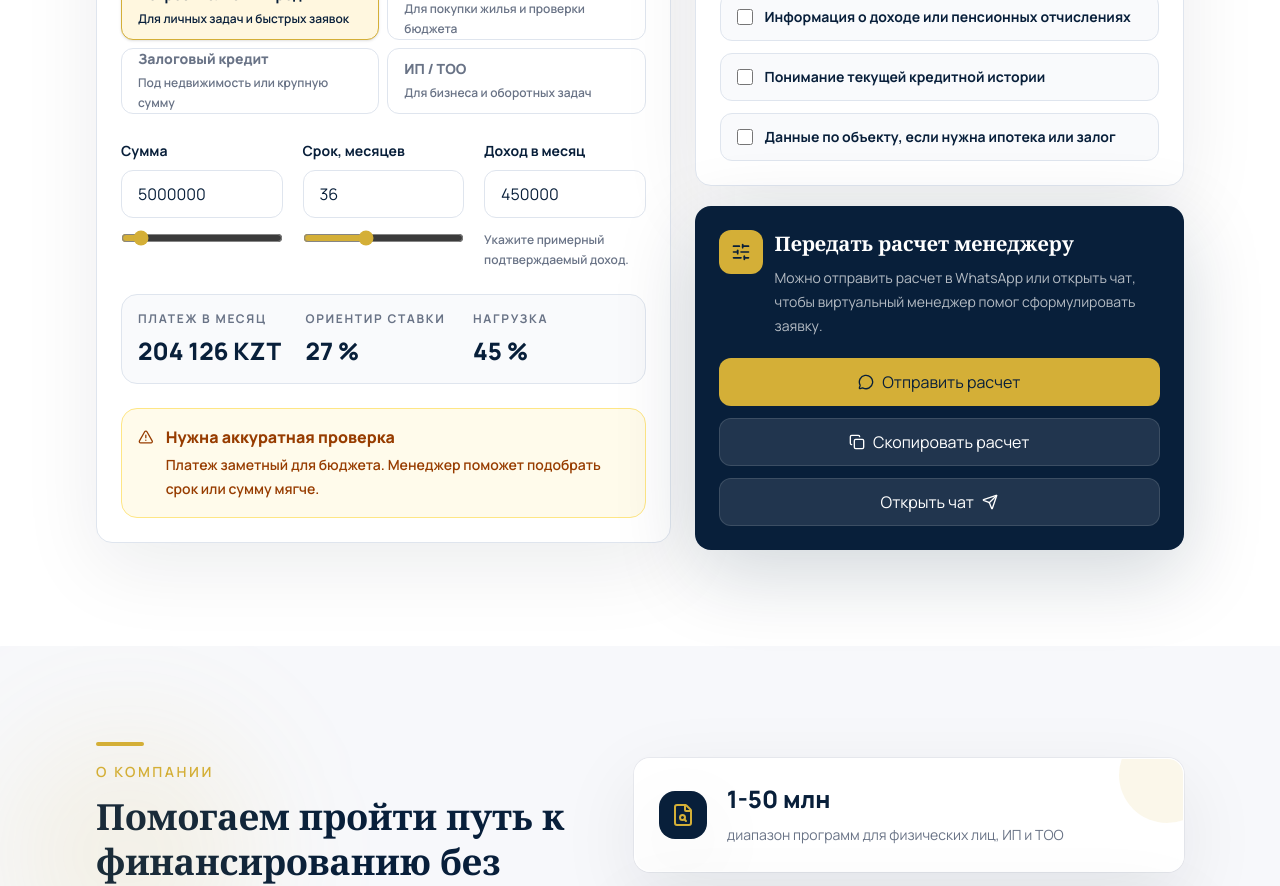
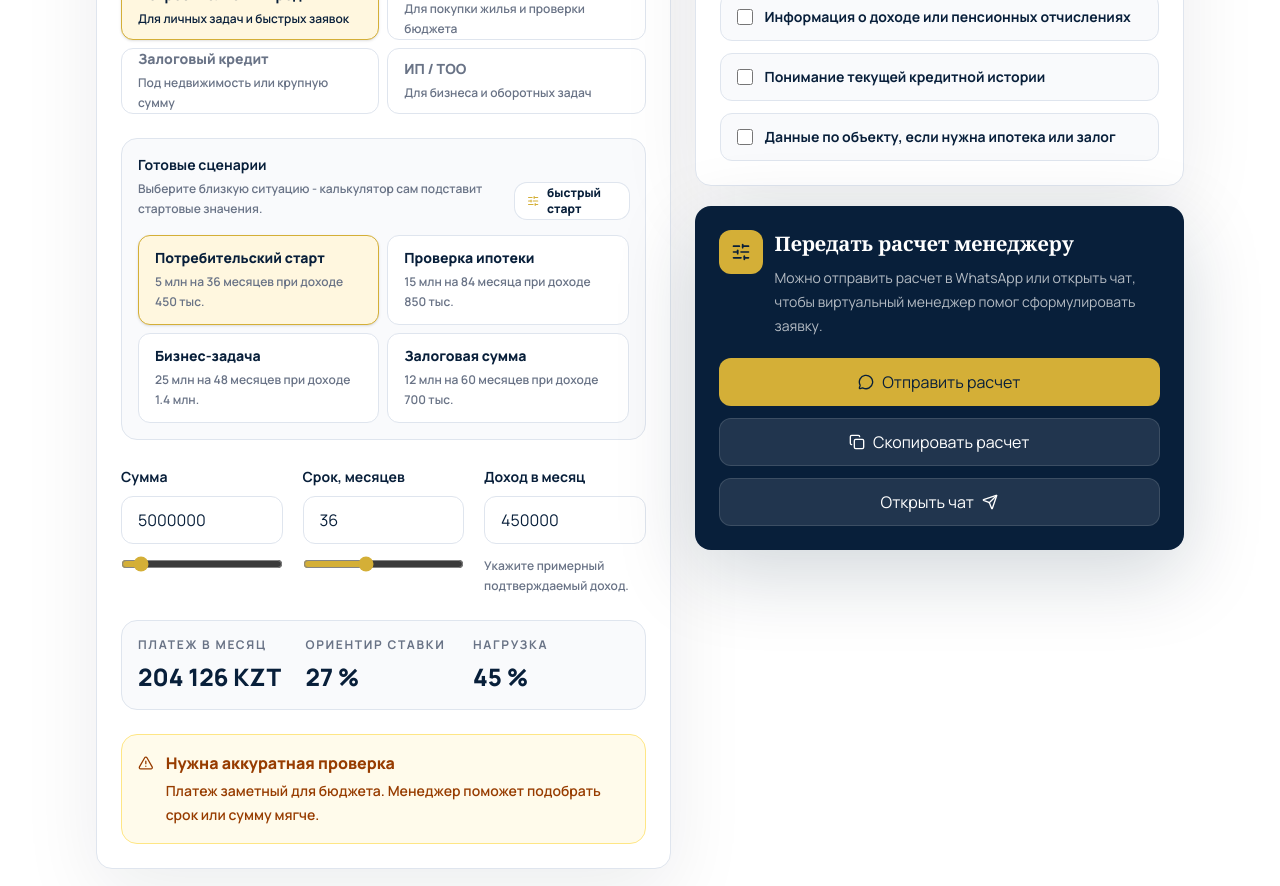
Before and after one commit to talgat-code/mmfinance-prac-, a React (Vite) app: page / in a window 1280 px wide. Shown: the part 4100-4986 px from the top of the page. Built offline with nearby package versions, Linux system fonts and the light colour scheme.

Commit message:
Add calculator presets

```diff
--- a/src/components/sections/FinanceTools.tsx
+++ b/src/components/sections/FinanceTools.tsx
@@ -27,6 +27,15 @@ type ProductInfo = {
   label: string
   helper: string
   rate: number
+}
+type CalculatorPreset = {
+  amount: number
+  helper: string
+  income: number
+  key: string
+  label: string
+  months: number
+  productKey: ProductKey
 }
 type ReadinessItem = {
   key: ReadinessKey
@@ -177,6 +186,9 @@ export function FinanceTools() {
   const products = t('tools.products', { returnObjects: true }) as Array<
     Omit<ProductInfo, 'rate'>
   >
+  const presets = t('tools.presets.items', {
+    returnObjects: true,
+  }) as CalculatorPreset[]
   const readinessItems = t('tools.readiness.items', {
     returnObjects: true,
   }) as ReadinessItem[]
@@ -209,6 +221,19 @@ export function FinanceTools() {
 
   const resetCalculator = () => {
     setCalculatorState(createDefaultCalculatorState())
+    setIsSummaryCopiedVisible(false)
+  }
+
+  const applyPreset = (preset: CalculatorPreset) => {
+    setCalculatorState((currentState) => ({
+      ...currentState,
+      amount: clampNumber(preset.amount, 1000000, 50000000),
+      income: Math.max(preset.income, 0),
+      months: clampNumber(preset.months, 6, 84),
+      productKey: isProductKey(preset.productKey)
+        ? preset.productKey
+        : currentState.productKey,
+    }))
     setIsSummaryCopiedVisible(false)
   }
 
@@ -296,6 +321,53 @@ export function FinanceTools() {
                           <span className="block text-sm font-black">{item.label}</span>
                           <span className="mt-1 block text-xs font-semibold leading-5">
                             {item.helper}
+                          </span>
+                        </button>
+                      )
+                    })}
+                  </div>
+                </div>
+
+                <div className="rounded-2xl border border-border bg-background/70 p-4">
+                  <div className="flex flex-col gap-2 sm:flex-row sm:items-end sm:justify-between">
+                    <div>
+                      <p className="text-sm font-bold text-primary">
+                        {t('tools.presets.title')}
+                      </p>
+                      <p className="mt-1 text-xs font-semibold leading-5 text-muted">
+                        {t('tools.presets.description')}
+                      </p>
+                    </div>
+                    <span className="inline-flex min-h-9 items-center gap-2 rounded-xl bg-white px-3 text-xs font-black text-primary ring-1 ring-border">
+                      <SlidersHorizontal aria-hidden="true" className="size-4 text-accent" />
+                      {t('tools.presets.badge')}
+                    </span>
+                  </div>
+
+                  <div className="mt-4 grid gap-2 sm:grid-cols-2">
+                    {presets.map((preset) => {
+                      const isActive =
+                        preset.productKey === productKey &&
+                        preset.amount === amount &&
+                        preset.income === income &&
+                        preset.months === months
+
+                      return (
+                        <button
+                          className={`min-h-20 rounded-xl border px-4 py-3 text-left transition ${
+                            isActive
+                              ? 'border-accent bg-accent-soft text-primary shadow-sm'
+                              : 'border-border bg-white text-primary hover:border-accent/60 hover:shadow-sm'
+                          }`}
+                          key={preset.key}
+                          onClick={() => applyPreset(preset)}
+                          type="button"
+                        >
+                          <span className="block text-sm font-black">
+                            {preset.label}
+                          </span>
+                          <span className="mt-1 block text-xs font-semibold leading-5 text-muted">
+                            {preset.helper}
                           </span>
                         </button>
                       )
--- a/src/locales/kk.json
+++ b/src/locales/kk.json
@@ -204,6 +204,49 @@
       "months": "Мерзім, ай",
       "income": "Айлық табыс",
       "incomeHint": "Шамамен расталатын табысты көрсетіңіз."
+    },
+    "presets": {
+      "title": "Дайын сценарийлер",
+      "description": "Жағдайыңызға жақын нұсқаны таңдаңыз - калькулятор бастапқы мәндерді өзі қояды.",
+      "badge": "жылдам бастау",
+      "items": [
+        {
+          "key": "consumer-start",
+          "label": "Тұтынушылық старт",
+          "helper": "5 млн, 36 ай, табыс 450 мың.",
+          "productKey": "consumer",
+          "amount": 5000000,
+          "income": 450000,
+          "months": 36
+        },
+        {
+          "key": "mortgage-check",
+          "label": "Ипотеканы тексеру",
+          "helper": "15 млн, 84 ай, табыс 850 мың.",
+          "productKey": "mortgage",
+          "amount": 15000000,
+          "income": 850000,
+          "months": 84
+        },
+        {
+          "key": "business-growth",
+          "label": "Бизнес міндеті",
+          "helper": "25 млн, 48 ай, табыс 1.4 млн.",
+          "productKey": "business",
+          "amount": 25000000,
+          "income": 1400000,
+          "months": 48
+        },
+        {
+          "key": "pledge-large",
+          "label": "Кепіл сомасы",
+          "helper": "12 млн, 60 ай, табыс 700 мың.",
+          "productKey": "pledge",
+          "amount": 12000000,
+          "income": 700000,
+          "months": 60
+        }
+      ]
     },
     "result": {
       "payment": "Айлық төлем",
--- a/src/locales/ru.json
+++ b/src/locales/ru.json
@@ -204,6 +204,49 @@
       "months": "Срок, месяцев",
       "income": "Доход в месяц",
       "incomeHint": "Укажите примерный подтверждаемый доход."
+    },
+    "presets": {
+      "title": "Готовые сценарии",
+      "description": "Выберите близкую ситуацию - калькулятор сам подставит стартовые значения.",
+      "badge": "быстрый старт",
+      "items": [
+        {
+          "key": "consumer-start",
+          "label": "Потребительский старт",
+          "helper": "5 млн на 36 месяцев при доходе 450 тыс.",
+          "productKey": "consumer",
+          "amount": 5000000,
+          "income": 450000,
+          "months": 36
+        },
+        {
+          "key": "mortgage-check",
+          "label": "Проверка ипотеки",
+          "helper": "15 млн на 84 месяца при доходе 850 тыс.",
+          "productKey": "mortgage",
+          "amount": 15000000,
+          "income": 850000,
+          "months": 84
+        },
+        {
+          "key": "business-growth",
+          "label": "Бизнес-задача",
+          "helper": "25 млн на 48 месяцев при доходе 1.4 млн.",
+          "productKey": "business",
+          "amount": 25000000,
+          "income": 1400000,
+          "months": 48
+        },
+        {
+          "key": "pledge-large",
+          "label": "Залоговая сумма",
+          "helper": "12 млн на 60 месяцев при доходе 700 тыс.",
+          "productKey": "pledge",
+          "amount": 12000000,
+          "income": 700000,
+          "months": 60
+        }
+      ]
     },
     "result": {
       "payment": "Платеж в месяц",
```
